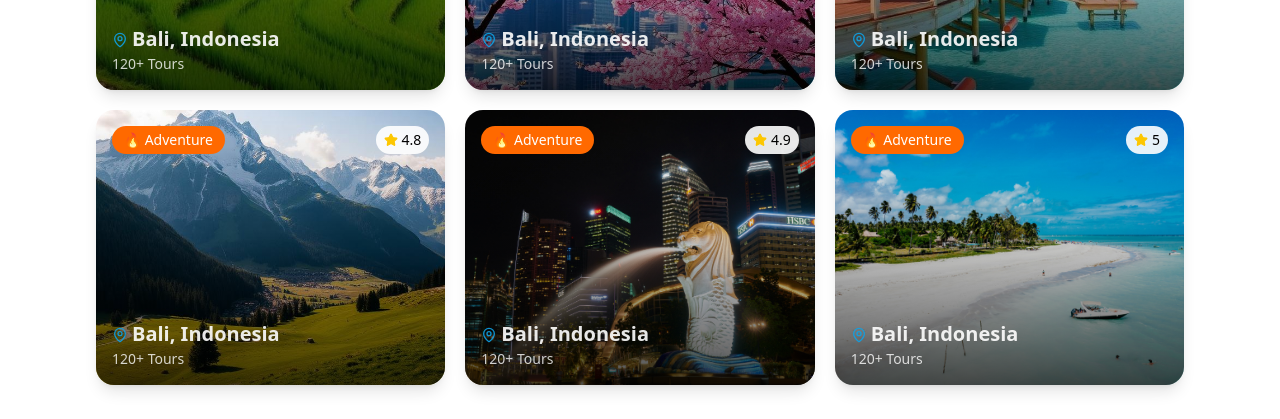
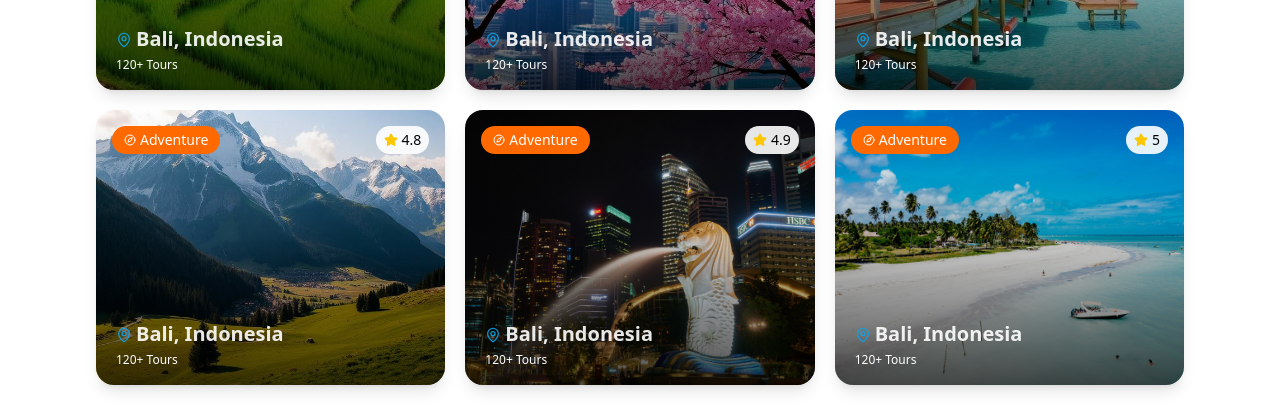
Before and after one commit to orikuOlarotimi/GoVolo, a Next.js app in the folder govolo/: page / in a window 1280 px wide. Shown: the part 1600-2019 px from the top of the page. Built offline with nearby package versions, Linux system fonts and the light colour scheme.

Commit message:
fixed adventure card

```diff
--- a/govolo/components/card/DestinationCard.tsx
+++ b/govolo/components/card/DestinationCard.tsx
@@ -6,12 +6,14 @@ type DestinationCardProps = {
   tours: string;
   rating: number;
   label?: string;
+  desc: string;
 
   // optional sizing
   width?: string;
   height?: string;
 
   className?: string;
+
 };
 
 export default function DestinationCard({
@@ -23,6 +25,7 @@ export default function DestinationCard({
   width = "w-full",
   height = "h-[420px]",
   className = "",
+  desc,
 }: DestinationCardProps) {
   return (
     <div
@@ -41,8 +44,23 @@ export default function DestinationCard({
 
       {/* Label */}
       {label && (
-        <div className="absolute top-4 left-4 bg-orange-500 text-white text-sm px-3 py-1 rounded-full font-medium">
-          🔥 {label}
+        <div className="absolute top-4 left-4 bg-orange-500 text-white text-sm px-3 py-1 rounded-full font-medium inline-flex items-center gap-1">
+          <svg
+            xmlns="http://www.w3.org/2000/svg"
+            width="24"
+            height="24"
+            viewBox="0 0 24 24"
+            fill="none"
+            stroke="currentColor"
+            stroke-width="2"
+            stroke-linecap="round"
+            stroke-linejoin="round"
+            className="lucide lucide-compass h-3 w-3"
+          >
+            <path d="m16.24 7.76-1.804 5.411a2 2 0 0 1-1.265 1.265L7.76 16.24l1.804-5.411a2 2 0 0 1 1.265-1.265z"></path>
+            <circle cx="12" cy="12" r="10"></circle>
+          </svg>
+          {label}
         </div>
       )}
 
@@ -53,12 +71,33 @@ export default function DestinationCard({
       </div>
 
       {/* Bottom Content */}
-      <div className="absolute bottom-4 left-4 text-white">
-        <div className="flex items-center gap-1 text-sm opacity-90">
-          <MapPin size={16} className="text-[rgb(13,162,231)]"/>
-          <span className="font-[700] text-[20px] ">{location}</span>
+      <div className="absolute bottom-6 left-0 text-white flex items-center gap-3 justify-between w-full px-5 translate-y-2 group-hover:translate-y-0 transition-transform duration-300">
+        <div className="">
+          <p className="mb-2 text-white/70 opacity-0 group-hover:opacity-100 transition-opacity duration-300 delay-75 text-[12px]">{desc}</p>
+          <div className="flex items-center gap-1 text-sm opacity-90">
+            <MapPin size={16} className="text-[rgb(13,162,231)]" />
+            <span className="font-[700] text-[20px] ">{location}</span>
+          </div>
+          <p className="text-[12px] text-white-60  mt-0.5" >{tours} Tours</p>
         </div>
-        <p className="text-sm opacity-80">{tours} Tours</p>
+
+        <button className="cursor-pointer shrink-0 w-9 h-9 rounded-xl bg-white/10 backdrop-blur-sm border border-white/25 flex items-center justify-center opacity-0 group-hover:opacity-100 translate-x-2 group-hover:translate-x-0 transition-all duration-300 hover:bg-primary hover:border-primary">
+          <svg
+            xmlns="http://www.w3.org/2000/svg"
+            width="24"
+            height="24"
+            viewBox="0 0 24 24"
+            fill="none"
+            stroke="currentColor"
+            stroke-width="2"
+            stroke-linecap="round"
+            stroke-linejoin="round"
+            className="lucide lucide-arrow-right h-4 w-4 text-white"
+          >
+            <path d="M5 12h14"></path>
+            <path d="m12 5 7 7-7 7"></path>
+          </svg>
+        </button>
       </div>
     </div>
   );
--- a/govolo/components/card/TravelCard.tsx
+++ b/govolo/components/card/TravelCard.tsx
@@ -15,6 +15,7 @@ interface TravelCardProps {
   buttonText?: string;
   buttonColor?: string;
   backgroundColor?: string;
+  tag?: string;
 }
 
 const TravelCard: React.FC<TravelCardProps> = ({
@@ -28,9 +29,10 @@ const TravelCard: React.FC<TravelCardProps> = ({
   features,
   buttonText = "Book Now",
   backgroundColor,
+  tag,
 }) => {
   return (
-    <div className="w-full rounded-3xl overflow-hidden shadow-lg bg-white">
+    <div className="w-full rounded-3xl overflow-hidden shadow-lg bg-white hover:-translate-y-2 transition-all duration-300 hover:shadow-xl hover:border border-[rgb(56,189,248)]">
       {/* Top Section */}
       <div
         className={`${
@@ -38,10 +40,12 @@ const TravelCard: React.FC<TravelCardProps> = ({
         } text-white p-6 relative pb-10`}
       >
         {label && (
-          <p className="text-xs uppercase tracking-wide opacity-80">{label}</p>
+          <p className="text-xs uppercase tracking-wide  text-white/70 ">
+            {label}
+          </p>
         )}
 
-        <h2 className="text-2xl font-bold mt-1">{title}</h2>
+        <h2 className="text-2xl font-[700] mt-1 text-[24px] ">{title}</h2>
 
         <div className="mt-4 flex items-end gap-2">
           <span className="text-4xl font-bold">${price}</span>
@@ -50,6 +54,31 @@ const TravelCard: React.FC<TravelCardProps> = ({
 
         {/* Curved bottom */}
         <div className="absolute bottom-0 left-0 w-full pt-5 bg-white rounded-t-[2rem]" />
+        {tag && (
+          <div className="absolute top-4 right-4">
+            <span className="inline-flex items-center gap-1 bg-white/20 backdrop-blur-sm text-white text-[11px] font-bold px-3 py-1 rounded-full border border-white/30">
+              <svg
+                xmlns="http://www.w3.org/2000/svg"
+                width="24"
+                height="24"
+                viewBox="0 0 24 24"
+                fill="none"
+                stroke="currentColor"
+                stroke-width="2"
+                stroke-linecap="round"
+                stroke-linejoin="round"
+                className="lucide lucide-sparkles h-3 w-3"
+              >
+                <path d="M9.937 15.5A2 2 0 0 0 8.5 14.063l-6.135-1.582a.5.5 0 0 1 0-.962L8.5 9.936A2 2 0 0 0 9.937 8.5l1.582-6.135a.5.5 0 0 1 .963 0L14.063 8.5A2 2 0 0 0 15.5 9.937l6.135 1.581a.5.5 0 0 1 0 .964L15.5 14.063a2 2 0 0 0-1.437 1.437l-1.582 6.135a.5.5 0 0 1-.963 0z"></path>
+                <path d="M20 3v4"></path>
+                <path d="M22 5h-4"></path>
+                <path d="M4 17v2"></path>
+                <path d="M5 18H3"></path>
+              </svg>
+              {tag}
+            </span>
+          </div>
+        )}
       </div>
 
       {/* Info Row */}
--- a/govolo/components/homepages/AdventureCard.tsx
+++ b/govolo/components/homepages/AdventureCard.tsx
@@ -51,8 +51,8 @@ const AdventureCard = () => {
           ]}
         />
         <TravelCard
-          label="Maldives, Thailand"
-          title="Beach Paradise"
+          label="Swiss Alps, Norway"
+          title="Mountain Adventure"
           price={699}
           duration="7 Days"
           rating={4.8}
@@ -65,10 +65,11 @@ const AdventureCard = () => {
             "Equipment Provided",
           ]}
           backgroundColor="bg-gradient-to-br from-[rgb(13,162,231)] to-[rgb(13,162,231)]/70"
+          tag="Most Popular"
         />
         <TravelCard
-          label="Maldives, Thailand"
-          title="Beach Paradise"
+          label="Paris, Tokyo, NYC"
+          title="City Explorer"
           price={399}
           duration="4 Days"
           rating={4.8}
@@ -76,6 +77,7 @@ const AdventureCard = () => {
           people="1–3"
           features={["Boutique Hotel", "City Tours", "Breakfast", "Metro Pass"]}
           backgroundColor="bg-gradient-to-br from-violet-400 to-purple-600"
+          tag="Best Value"
         />
       </div>
 
--- a/govolo/components/homepages/Destinations.tsx
+++ b/govolo/components/homepages/Destinations.tsx
@@ -29,7 +29,7 @@ const Destinations = () => {
             </span>
           </h2>
 
-          <p className="text-[18px] mt-4  text-[rgb(101,117,139)] font-[500]">
+          <p className="text-[18px] mt-4  text-[rgb(101,117,139)] font-[500] text-center">
             Handpicked locations for unforgettable experiences around the globe
           </p>
         </div>
@@ -45,6 +45,7 @@ const Destinations = () => {
             rating={4.9}
             label="Trending"
             height="h-full"
+            desc="Temples, rice terraces & pristine beaches"
           />
         </div>
 
@@ -57,6 +58,7 @@ const Destinations = () => {
             rating={4.8}
             label="Most Loved"
             height="h-full"
+            desc="Romance, art & world-class cuisine"
           />
         </div>
         <div className="">
@@ -67,6 +69,7 @@ const Destinations = () => {
             rating={4.7}
             label="Scenic"
             height="h-full"
+            desc="Iconic sunsets & whitewashed villages"
           />
         </div>
         <div className="">
@@ -77,6 +80,9 @@ const Destinations = () => {
             rating={4.9}
             label="Top Pick"
             height="h-full"
+            desc="Ancient tradition meets futuristic energy
+
+"
           />
         </div>
         <div className="">
@@ -87,6 +93,7 @@ const Destinations = () => {
             rating={5}
             label="Luxury"
             height="h-full"
+            desc="Overwater villas & crystal-clear lagoons"
           />
         </div>
         <div className="">
@@ -97,6 +104,9 @@ const Destinations = () => {
             rating={4.8}
             label="Adventure"
             height="h-full"
+            desc="Glaciers, ski slopes & alpine villages
+
+"
           />
         </div>
         <div className="">
@@ -107,6 +117,7 @@ const Destinations = () => {
             rating={4.9}
             label="Adventure"
             height="h-full"
+            desc="Glaciers, ski slopes & alpine villages"
           />
         </div>
         <div className="">
@@ -117,6 +128,9 @@ const Destinations = () => {
             rating={5}
             label="Adventure"
             height="h-full"
+            desc="Glaciers, ski slopes & alpine villages
+
+"
           />
         </div>
       </div>
@@ -135,14 +149,8 @@ const Destinations = () => {
           stroke-linejoin="round"
           className="lucide lucide-arrow-right h-4 w-4 group-hover:translate-x-0.5 transition-transform mt-[3px]"
         >
-          <path
-            d="M5 12h14"
-
-          ></path>
-          <path
-            d="m12 5 7 7-7 7"
-
-          ></path>
+          <path d="M5 12h14"></path>
+          <path d="m12 5 7 7-7 7"></path>
         </svg>
       </button>
     </div>
```
